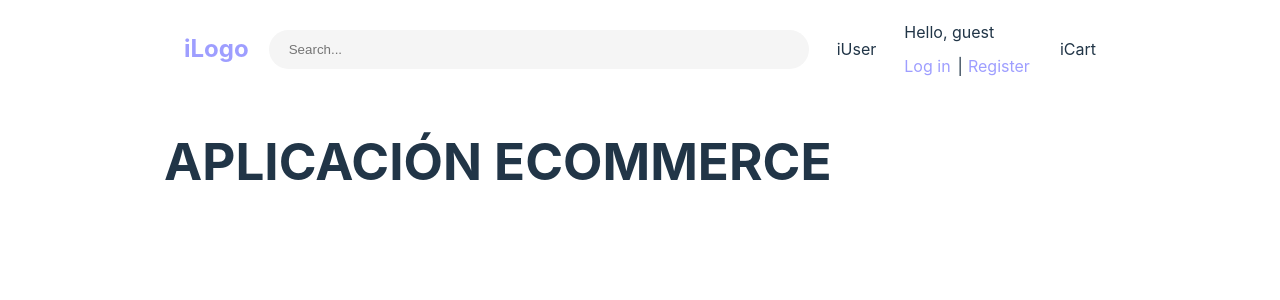
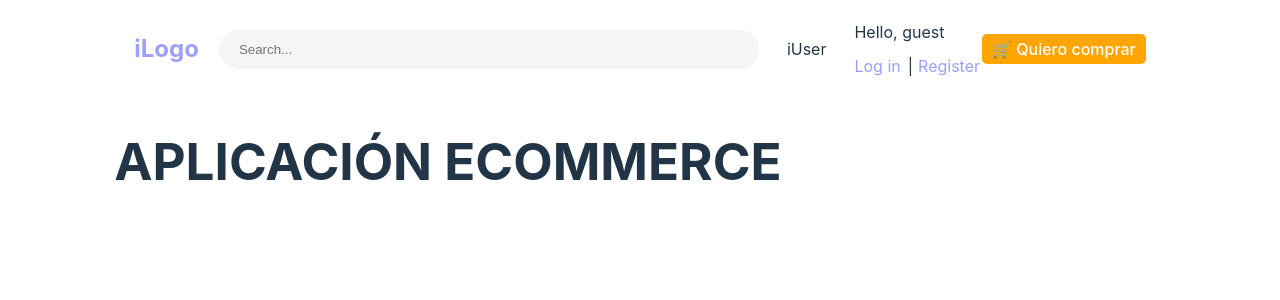
Before and after one commit to juliansalvucci/e-commerce-tpi-frontend, a React (Vite) app: page / in a window 1280 px wide. Shown: the top 300 px of the page. Built offline with nearby package versions, Linux system fonts and the light colour scheme.

Commit message:
refactor: Cart paso a button (por ahora)

```diff
--- a/src/components/Cart.jsx
+++ b/src/components/Cart.jsx
@@ -3,10 +3,16 @@ import "../styles/Cart.css";
 
 const Cart = () => {
   return (
-    <div className="cart-section">
-      {/* aca iría el ícono del carrito, por ahora "iCart" para ilustrar */}
-      <span>iCart</span>
-    </div>
+    <>
+      {/* Aca iría la imagen del logo del carrito
+        <div className="cart-logo">
+        <img src={} alt={} className="" />
+        </div>
+        */}
+      <button type="button" className="cart-logo">
+        🛒 Quiero comprar
+      </button>
+    </>
   );
 };
 
--- a/src/styles/Cart.css
+++ b/src/styles/Cart.css
@@ -1,4 +1,8 @@
-.cart-section {
-  display: flex;
-  margin-left: 28px;
+.cart-logo {
+  background-color: orange;
+  color: white;
+  padding: 5px 10px;
+  border: none;
+  border-radius: 5px;
+  cursor: pointer;
 }
```
